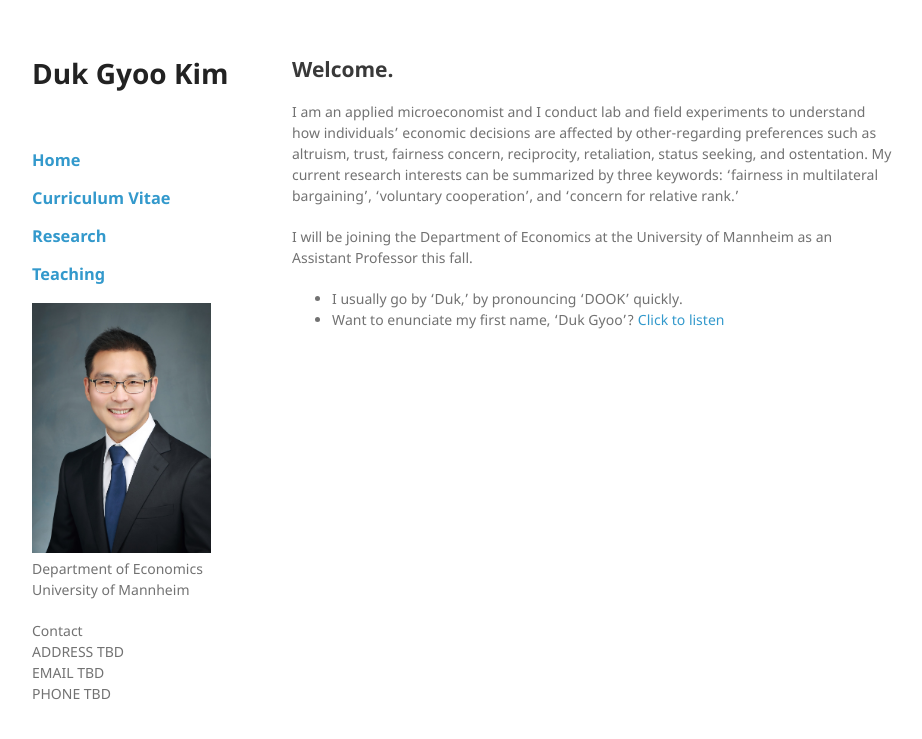
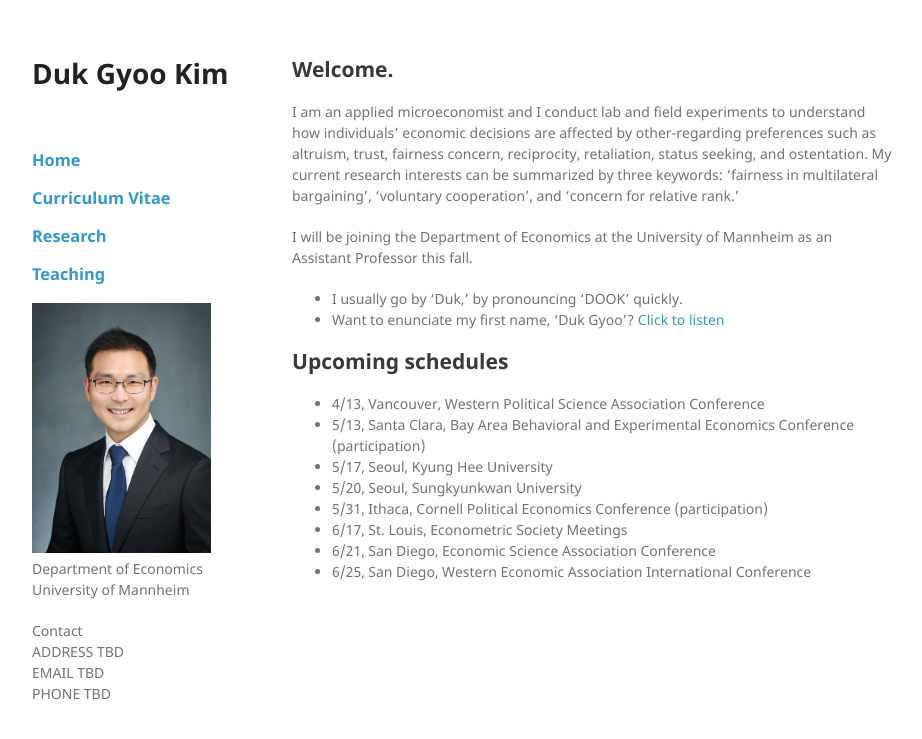
Before and after one commit to kimdukgyoo/kimdukgyoo.github.io, a Jekyll site: the page built from index.md, in a window 1280 px wide. Shown: the top 739 px of the page, without its empty margins (178-1100 px from the left). Built offline with Jekyll 4.4.1, drawn with Linux system fonts in a browser that asks for light colours; our own code applies the rules of GitHub Pages for plain Markdown files.

Commit message:
Update index.md

```diff
--- a/index.md
+++ b/index.md
@@ -6,6 +6,17 @@ I will be joining the Department of Economics at the University of Mannheim as a
 
 * I usually go by 'Duk,' by pronouncing 'DOOK' quickly.
 * Want to enunciate my first name, 'Duk Gyoo'?  <a href="/howtopronouncemyname.mp3" target="_blank">Click to listen</a>
+
+
+## Upcoming schedules
+- 4/13, Vancouver, Western Political Science Association Conference
+- 5/13, Santa Clara, Bay Area Behavioral and Experimental Economics Conference (participation)
+- 5/17, Seoul, Kyung Hee University
+- 5/20, Seoul, Sungkyunkwan University
+- 5/31, Ithaca, Cornell Political Economics Conference (participation)
+- 6/17, St. Louis, Econometric Society Meetings
+- 6/21, San Diego, Economic Science Association Conference
+- 6/25, San Diego, Western Economic Association International Conference
 
 <!--
 Text can be **bold**, _italic_, or ~~strikethrough~~.
```
